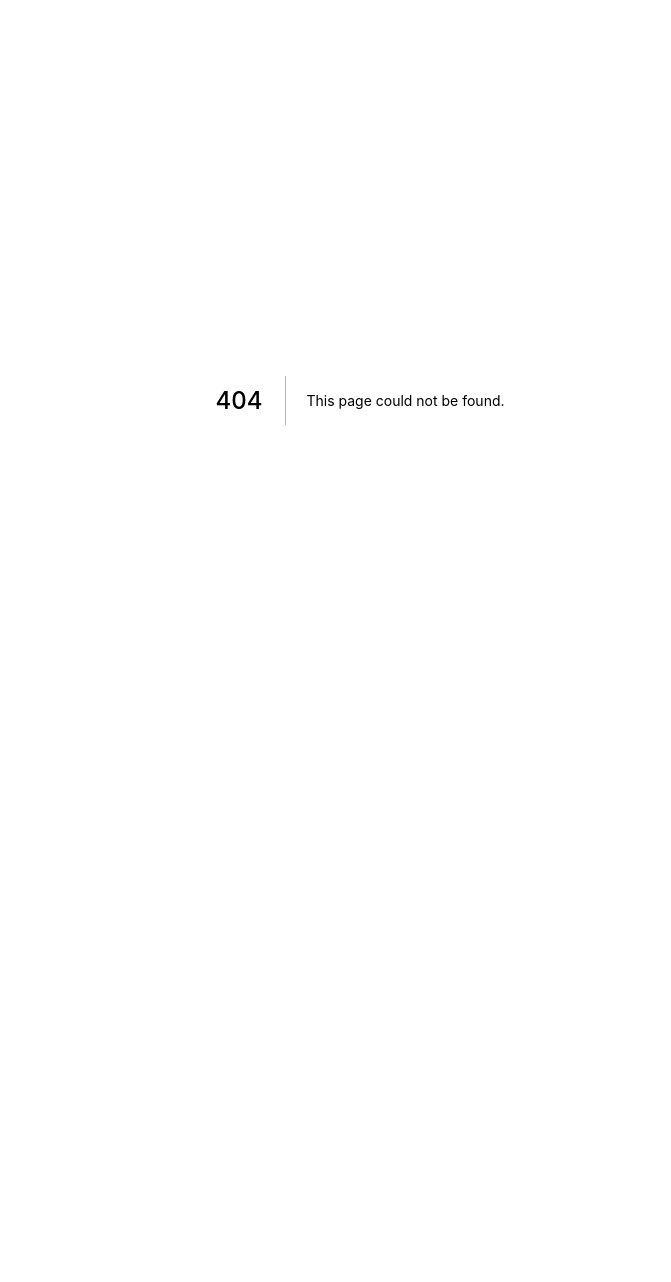
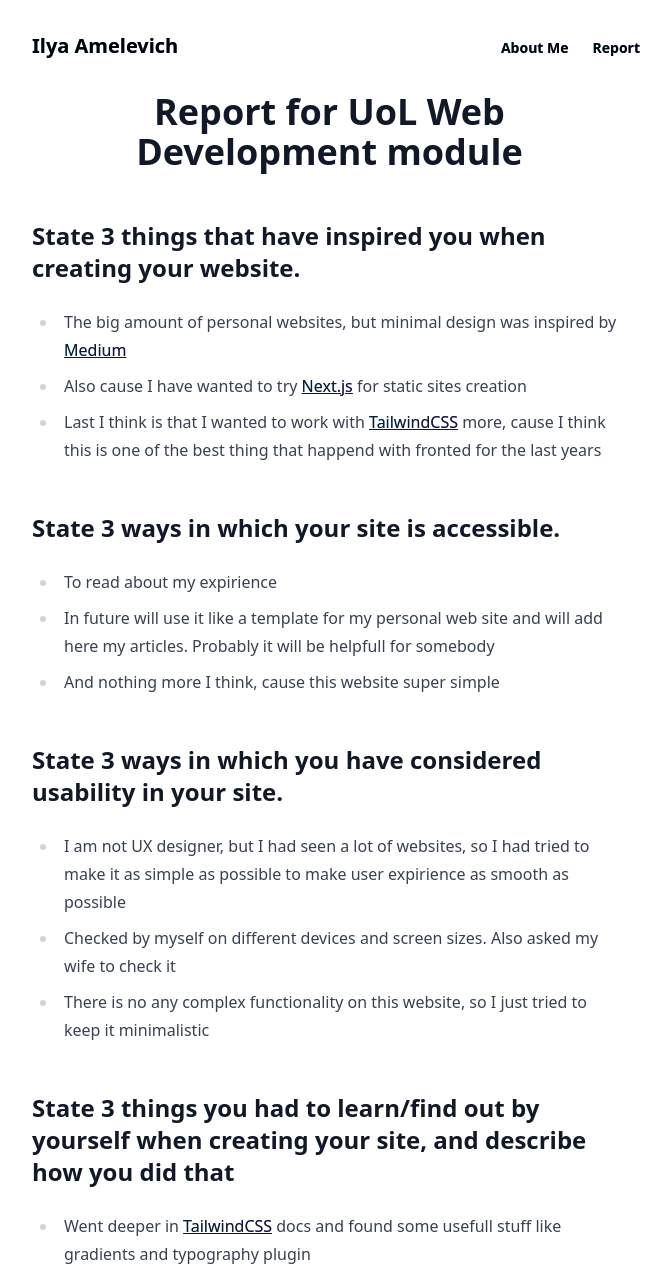
Before and after one commit to iamelevich/uol-web-development-final-project, a Next.js app: page /report in a window 1280 px wide. Before the commit this address had no page. Shown: the top 1282 px of the page, without its empty margins (280-951 px from the left). Before the commit the page ends 800 px from the top, so only its background shows below. Built offline with nearby package versions, Linux system fonts and the light colour scheme.

Commit message:
Start report
Signed-off-by: Ilya Amelevich <ilya.amelevich@gmail.com>

```diff
--- a/components/header.tsx
+++ b/components/header.tsx
@@ -14,6 +14,11 @@ export default function Header() {
             <li>
               <Link href="/about">
                 <a className="gradient-link">About Me</a>
+              </Link>
+            </li>
+            <li>
+              <Link href="/report">
+                <a className="gradient-link">Report</a>
               </Link>
             </li>
             <li>
--- /dev/null
+++ b/pages/report.tsx
@@ -0,0 +1,107 @@
+import Head from 'next/head';
+import Layout from '../components/layout';
+
+export default function Report() {
+  return (
+    <Layout>
+      <Head>
+        <title>Report for UoL Web Development module</title>
+      </Head>
+      <section className="prose">
+        <h1 className="text-center">Report for UoL Web Development module</h1>
+
+        <h2>
+          State 3 things that have inspired you when creating your website.
+        </h2>
+        <ul>
+          <li>
+            The big amount of personal websites, but minimal design was inspired
+            by <a href="https://medium.com">Medium</a>
+          </li>
+          <li>
+            Also cause I have wanted to try{' '}
+            <a href="https://nextjs.org">Next.js</a> for static sites creation
+          </li>
+          <li>
+            Last I think is that I wanted to work with{' '}
+            <a href="https://tailwindcss.com">TailwindCSS</a> more, cause I
+            think this is one of the best thing that happend with fronted for
+            the last years
+          </li>
+        </ul>
+
+        <h2>State 3 ways in which your site is accessible.</h2>
+        <ul>
+          <li>To read about my expirience</li>
+          <li>
+            In future will use it like a template for my personal web site and
+            will add here my articles. Probably it will be helpfull for somebody
+          </li>
+          <li>And nothing more I think, cause this website super simple</li>
+        </ul>
+
+        <h2>
+          State 3 ways in which you have considered usability in your site.
+        </h2>
+        <ul>
+          <li>
+            I am not UX designer, but I had seen a lot of websites, so I had
+            tried to make it as simple as possible to make user expirience as
+            smooth as possible
+          </li>
+          <li>
+            Checked by myself on different devices and screen sizes. Also asked
+            my wife to check it
+          </li>
+          <li>
+            There is no any complex functionality on this website, so I just
+            tried to keep it minimalistic
+          </li>
+        </ul>
+
+        <h2>
+          State 3 things you had to learn/find out by yourself when creating
+          your site, and describe how you did that
+        </h2>
+        <ul>
+          <li>
+            Went deeper in <a href="https://tailwindcss.com">TailwindCSS</a>{' '}
+            docs and found some usefull stuff like gradients and typography
+            plugin
+          </li>
+          <li>
+            Read about remark and how it can be used for parsing Markdown and
+            converting it to the HTML
+          </li>
+          <li>
+            That <a href="https://nextjs.org">Next.js</a> has problems with
+            routing when your base path not root. Found that when tried to
+            deploy my website into GitHub Pages, but found a way how it can be
+            fixed. Also found not obvious problem with GitHub pages, that it
+            ignore all files in _nest dirrectory cause{' '}
+            <a href="https://jekyllrb.com/">Jekyll</a>
+          </li>
+        </ul>
+
+        <h2>What aspect(s) of your work do you think worked well and why?</h2>
+        <p>
+          Everithing, cause this is super simple and there is no nothing complex
+        </p>
+
+        <h2>
+          What aspect(s) of your work could be improved, and how might you do
+          things differently another time?
+        </h2>
+        <p>
+          A lot of things, the main one - I will not use static HTML, SSR and
+          some static generation - yes, but make it staic - no.
+        </p>
+
+        <h2>What resources were used when creating your work?</h2>
+        <p>
+          I have used only documentation of libraries/frameworks that I used. This is: <a href="https://nextjs.org">Next.js</a> and <a href="https://tailwindcss.com">TailwindCSS</a>.
+        </p>
+      </section>
+    </Layout>
+  );
+}
```
